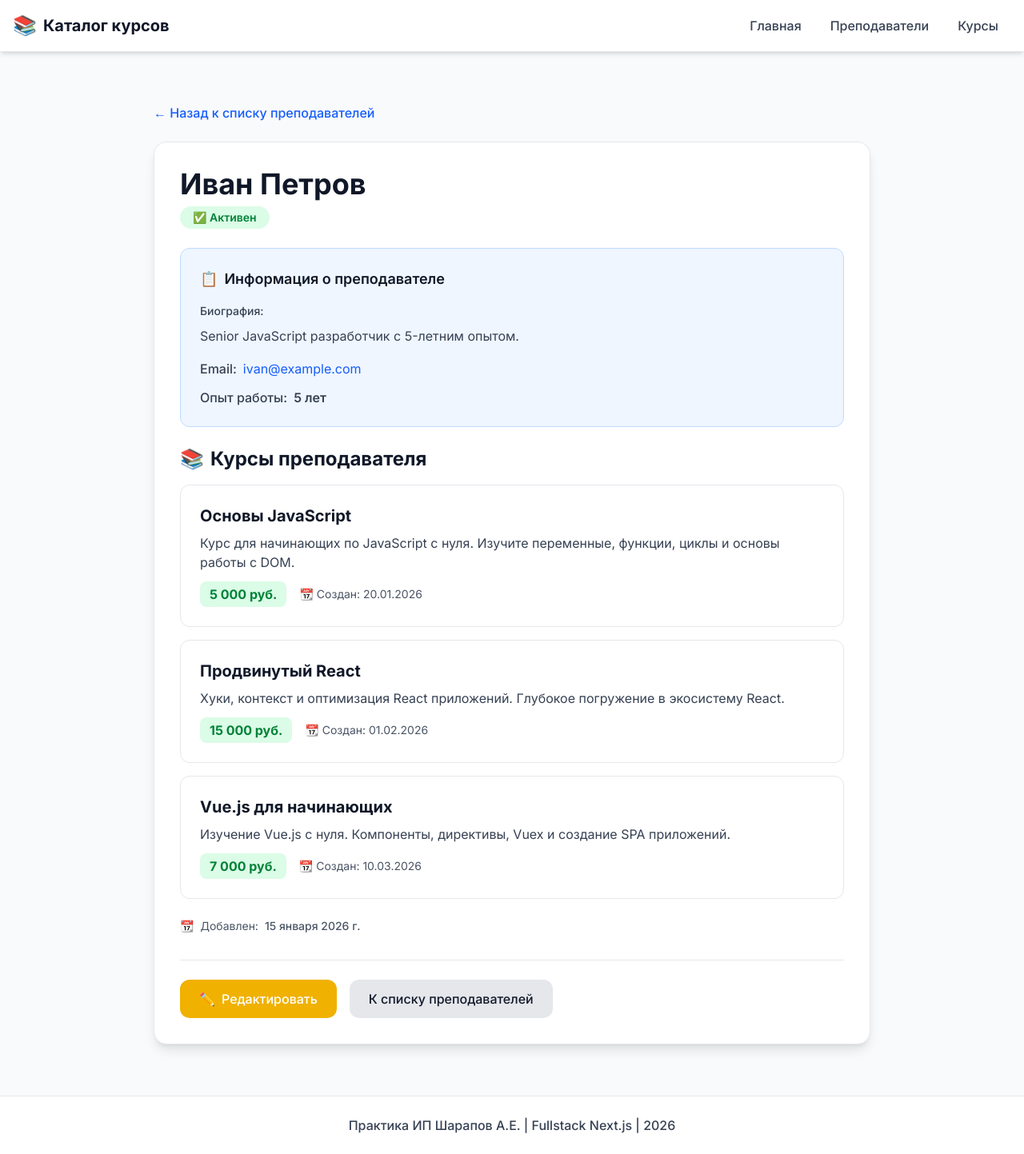
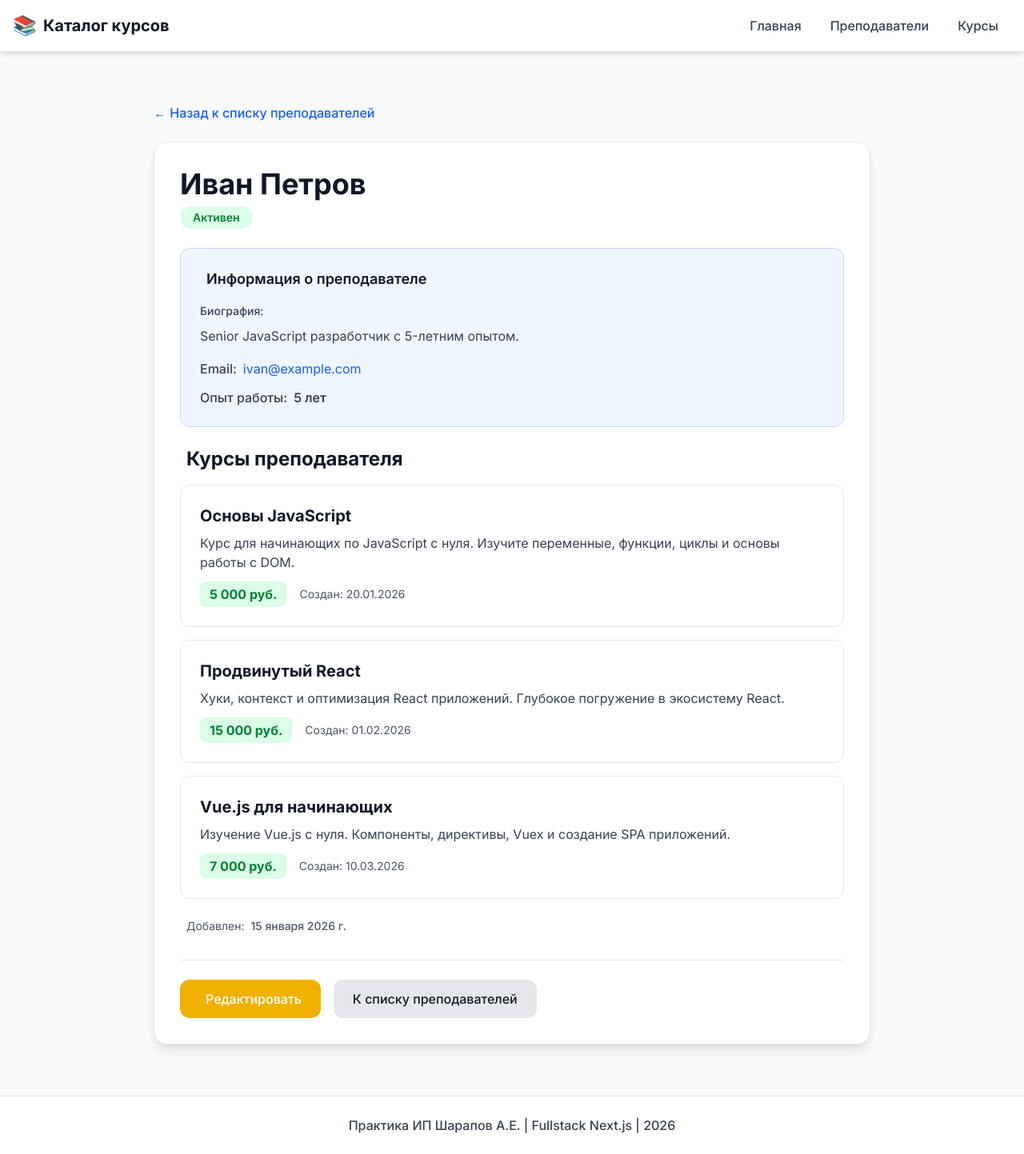
Before and after one commit to semka1211/course-catalog, a Next.js app: page /instructors/inst-1 in a window 1280 px wide. Shown: the whole page at 80% size. Built offline with nearby package versions, Linux system fonts and the light colour scheme.

Commit message:
исправлен текст

```diff
--- a/app/instructors/[id]/page.tsx
+++ b/app/instructors/[id]/page.tsx
@@ -16,7 +16,7 @@ export default async function InstructorPage({
       <div className="min-h-screen bg-gray-50">
         <div className="container mx-auto px-4 py-8">
           <div className="max-w-2xl mx-auto text-center py-16">
-            <div className="text-6xl mb-4">❌</div>
+            <div className="text-6xl mb-4"></div>
             <h1 className="text-3xl font-bold text-red-600 mb-4">Преподаватель не найден</h1>
             <p className="text-gray-700 mb-6">
               Преподаватель с таким идентификатором не существует или был удалён
@@ -58,7 +58,7 @@ export default async function InstructorPage({
                     ? 'bg-green-100 text-green-700'
                     : 'bg-red-100 text-red-700'
                 }`}>
-                  {instructor.isActive ? '✅ Активен' : '❌ Неактивен'}
+                  {instructor.isActive ? ' Активен' : ' Неактивен'}
                 </span>
               </div>
             </div>
@@ -67,7 +67,7 @@ export default async function InstructorPage({
               {/* Информация о преподавателе */}
               <div className="bg-blue-50 p-6 rounded-xl border border-blue-200">
                 <h2 className="text-lg font-semibold text-gray-900 mb-4 flex items-center gap-2">
-                  <span>📋</span> Информация о преподавателе
+                  <span></span> Информация о преподавателе
                 </h2>
 
                 {/* Описание */}
@@ -95,7 +95,7 @@ export default async function InstructorPage({
               {/* Курсы преподавателя */}
               <div>
                 <h2 className="text-2xl font-bold text-gray-900 mb-4 flex items-center gap-2">
-                  <span>📚</span> Курсы преподавателя
+                  <span></span> Курсы преподавателя
                 </h2>
                 {instructor.courses && instructor.courses.length > 0 ? (
                   <div className="grid gap-4">
@@ -112,7 +112,7 @@ export default async function InstructorPage({
                             {course.price.toLocaleString('ru-RU')} руб.
                           </span>
                           <span className="text-sm text-gray-600">
-                            📆 Создан: {new Date(course.createdAt).toLocaleDateString('ru-RU')}
+                             Создан: {new Date(course.createdAt).toLocaleDateString('ru-RU')}
                           </span>
                         </div>
                       </Link>
@@ -120,7 +120,7 @@ export default async function InstructorPage({
                   </div>
                 ) : (
                   <div className="bg-gray-50 p-8 rounded-xl text-center">
-                    <div className="text-6xl mb-4">📚</div>
+                    <div className="text-6xl mb-4"></div>
                     <p className="text-gray-700 text-lg">
                       У этого преподавателя пока нет курсов
                     </p>
@@ -131,7 +131,7 @@ export default async function InstructorPage({
               {/* Дата создания */}
               {instructor.createdAt && (
                 <div className="text-sm text-gray-600 flex items-center gap-2">
-                  <span>📆</span>
+                  <span></span>
                   Добавлен:{' '}
                   <span className="font-medium">
                     {new Date(instructor.createdAt).toLocaleDateString('ru-RU', {
@@ -150,7 +150,7 @@ export default async function InstructorPage({
                 href={`/instructors/${instructor.id}/edit`}
                 className="bg-yellow-500 text-white px-6 py-3 rounded-xl hover:bg-yellow-600 transition font-medium flex items-center gap-2"
               >
-                <span>✏️</span>
+                <span></span>
                 Редактировать
               </Link>
               <Link
```
